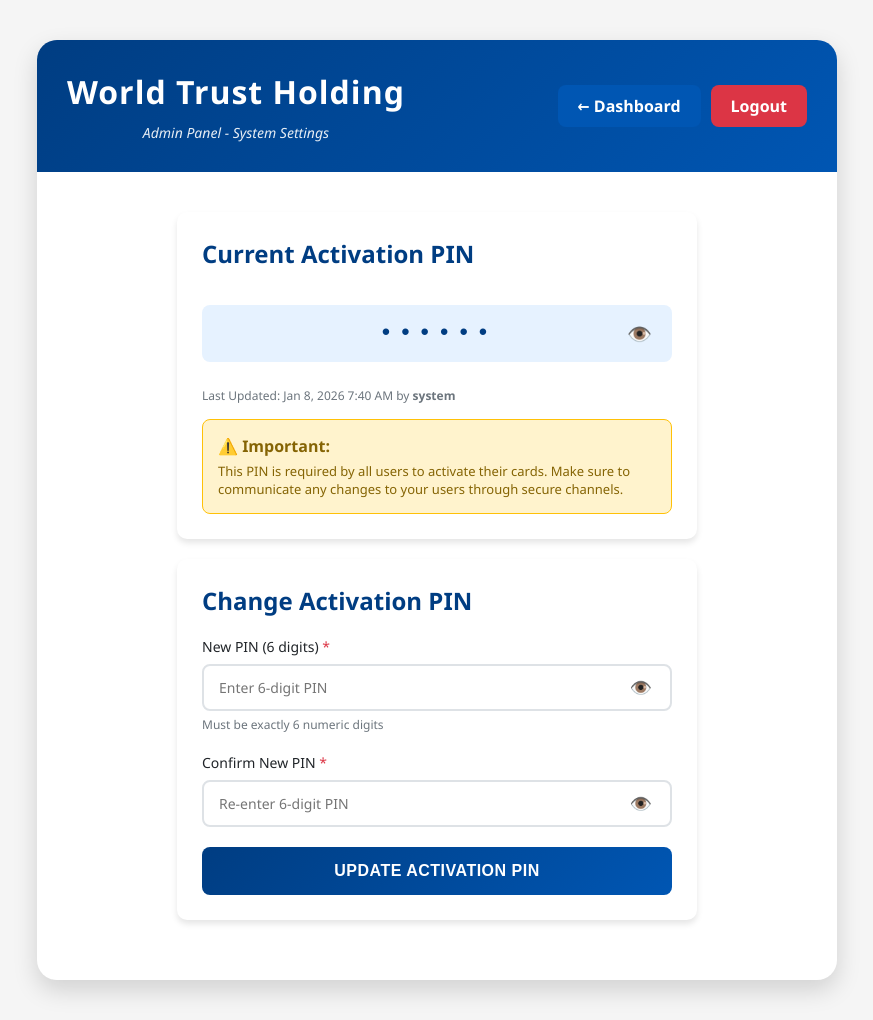
After one commit to mykael2000/worldtrustatm, a PHP site: page /admin/settings.php in a window 1280 px wide. The commit adds this page. Shown: the whole page, without its empty margins (203-1076 px from the left). Run offline with PHP 8.4, Linux system fonts and the light colour scheme; the visitor is signed in with stand-in values (Sample User, id 1); data comes from the database, SQL or seed files in the repository; both versions use the stored data as it was after the commit; some libraries are stand-ins or nearby versions.

Commit message:
Add activation PIN verification system - database and core functionality
Co-authored-by: mykael2000 <71907878+mykael2000@users.noreply.github.com>

```diff
--- a/admin/dashboard.php
+++ b/admin/dashboard.php
@@ -64,7 +64,10 @@ $requests = get_activation_requests($status_filter, 100, 0);
                     <h1 class="logo"><?php echo APP_NAME; ?></h1>
                     <p class="tagline">Admin Dashboard - <?php echo htmlspecialchars($_SESSION['admin_name']); ?></p>
                 </div>
-                <a href="logout.php" class="logout-btn">Logout</a>
+                <div style="display: flex; gap: 10px;">
+                    <a href="settings.php" class="logout-btn" style="background: var(--secondary-blue);">⚙️ Settings</a>
+                    <a href="logout.php" class="logout-btn">Logout</a>
+                </div>
             </div>
         </header>
 
--- /dev/null
+++ b/admin/settings.php
@@ -0,0 +1,200 @@
+<?php
+/**
+ * World Trust ATM - Admin Settings
+ * Manage system settings including activation PIN
+ */
+
+session_start();
+
+// Check if logged in
+if (!isset($_SESSION['admin_logged_in'])) {
+    header('Location: index.php');
+    exit();
+}
+
+require_once '../includes/config.php';
+require_once '../includes/functions.php';
+require_once '../includes/database.php';
+
+$success_message = '';
+$error_message = '';
+
+// Handle PIN update
+if ($_SERVER['REQUEST_METHOD'] === 'POST' && isset($_POST['update_pin'])) {
+    $new_pin = sanitize_input($_POST['new_pin'] ?? '');
+    $confirm_pin = sanitize_input($_POST['confirm_pin'] ?? '');
+
+    // Validate new PIN
+    if (empty($new_pin)) {
+        $error_message = 'Please enter a new activation PIN.';
+    } elseif (!validate_activation_pin($new_pin)) {
+        $error_message = 'Activation PIN must be exactly 6 numeric digits.';
+    } elseif (empty($confirm_pin)) {
+        $error_message = 'Please confirm the new activation PIN.';
+    } elseif ($new_pin !== $confirm_pin) {
+        $error_message = 'PINs do not match. Please try again.';
+    } else {
+        // Update the PIN
+        if (update_activation_pin($new_pin, $_SESSION['admin_username'])) {
+            $success_message = 'Activation PIN updated successfully!';
+        } else {
+            $error_message = 'Failed to update activation PIN. Please try again.';
+        }
+    }
+}
+
+// Get current activation PIN with metadata
+$pin_data = get_system_setting_with_metadata('activation_pin');
+$current_pin = $pin_data ? $pin_data['setting_value'] : '123456';
+$last_updated = $pin_data ? $pin_data['updated_at'] : 'Never';
+$updated_by = $pin_data ? $pin_data['updated_by'] : 'system';
+?>
+<!DOCTYPE html>
+<html lang="en">
+<head>
+    <meta charset="UTF-8">
+    <meta name="viewport" content="width=device-width, initial-scale=1.0">
+    <title><?php echo APP_NAME; ?> - Admin Settings</title>
+    <link rel="stylesheet" href="../css/styles.css">
+    <style>
+        body {
+            background: #f5f5f5;
+        }
+        .container {
+            max-width: 800px;
+            margin: 20px auto;
+        }
+    </style>
+</head>
+<body>
+    <div class="container">
+        <header class="header">
+            <div style="display: flex; justify-content: space-between; align-items: center;">
+                <div>
+                    <h1 class="logo"><?php echo APP_NAME; ?></h1>
+                    <p class="tagline">Admin Panel - System Settings</p>
+                </div>
+                <div style="display: flex; gap: 10px;">
+                    <a href="dashboard.php" class="logout-btn" style="background: var(--secondary-blue);">← Dashboard</a>
+                    <a href="logout.php" class="logout-btn">Logout</a>
+                </div>
+            </div>
+        </header>
+
+        <div class="settings-container">
+            <?php if (!empty($success_message)): ?>
+                <div class="success-alert">
+                    <strong>Success!</strong> <?php echo htmlspecialchars($success_message); ?>
+                </div>
+            <?php endif; ?>
+
+            <?php if (!empty($error_message)): ?>
+                <div class="error-alert">
+                    <strong>Error!</strong> <?php echo htmlspecialchars($error_message); ?>
+                </div>
+            <?php endif; ?>
+
+            <!-- Current PIN Display -->
+            <div class="setting-box">
+                <h2 style="color: var(--primary-blue); margin-bottom: 20px;">Current Activation PIN</h2>
+
+                <div class="pin-display-wrapper">
+                    <div class="current-pin-display" id="currentPinDisplay" data-pin="<?php echo htmlspecialchars($current_pin); ?>">
+                        ••••••
+                    </div>
+                    <button type="button" class="toggle-current-pin" onclick="toggleCurrentPin()">👁️</button>
+                </div>
+
+                <div class="last-updated">
+                    Last Updated: <?php echo date('M j, Y g:i A', strtotime($last_updated)); ?>
+                    <?php if ($updated_by): ?>
+                        by <strong><?php echo htmlspecialchars($updated_by); ?></strong>
+                    <?php endif; ?>
+                </div>
+
+                <div style="margin-top: 15px; padding: 15px; background: #fff3cd; border-radius: 8px; border: 1px solid #ffc107;">
+                    <strong style="color: #856404;">⚠️ Important:</strong>
+                    <p style="font-size: 13px; color: #856404; margin: 5px 0 0 0;">
+                        This PIN is required by all users to activate their cards. Make sure to communicate
+                        any changes to your users through secure channels.
+                    </p>
+                </div>
+            </div>
+
+            <!-- Change PIN Form -->
+            <div class="setting-box">
+                <h2 style="color: var(--primary-blue); margin-bottom: 20px;">Change Activation PIN</h2>
+
+                <form method="POST" action="">
+                    <div class="form-group">
+                        <label for="new_pin">New PIN (6 digits) <span class="required">*</span></label>
+                        <div class="pin-input-wrapper">
+                            <input type="password" id="new_pin" name="new_pin"
+                                   maxlength="6" placeholder="Enter 6-digit PIN"
+                                   pattern="\d{6}" required>
+                            <button type="button" class="toggle-pin" onclick="togglePinField('new_pin')">👁️</button>
+                        </div>
+                        <small style="color: var(--text-light); font-size: 12px; display: block; margin-top: 5px;">
+                            Must be exactly 6 numeric digits
+                        </small>
+                    </div>
+
+                    <div class="form-group">
+                        <label for="confirm_pin">Confirm New PIN <span class="required">*</span></label>
+                        <div class="pin-input-wrapper">
+                            <input type="password" id="confirm_pin" name="confirm_pin"
+                                   maxlength="6" placeholder="Re-enter 6-digit PIN"
+                                   pattern="\d{6}" required>
+                            <button type="button" class="toggle-pin" onclick="togglePinField('confirm_pin')">👁️</button>
+                        </div>
+                    </div>
+
+                    <button type="submit" name="update_pin" class="btn btn-primary">
+                        Update Activation PIN
+                    </button>
+                </form>
+            </div>
+        </div>
+    </div>
+
+    <script>
+        // Toggle current PIN visibility
+        function toggleCurrentPin() {
+            const display = document.getElementById('currentPinDisplay');
+            const toggleBtn = document.querySelector('.toggle-current-pin');
+            const actualPin = display.getAttribute('data-pin');
+
+            if (display.textContent === '••••••') {
+                display.textContent = actualPin;
+                toggleBtn.textContent = '🔒';
+            } else {
+                display.textContent = '••••••';
+                toggleBtn.textContent = '👁️';
+            }
+        }
+
+        // Toggle PIN field visibility
+        function togglePinField(fieldId) {
+            const field = document.getElementById(fieldId);
+            const toggleBtn = field.nextElementSibling;
+
+            if (field.type === 'password') {
+                field.type = 'text';
+                toggleBtn.textContent = '🔒';
+            } else {
+                field.type = 'password';
+                toggleBtn.textContent = '👁️';
+            }
+        }
+
+        // Validate PIN format on input
+        document.getElementById('new_pin').addEventListener('input', function(e) {
+            this.value = this.value.replace(/[^0-9]/g, '');
+        });
+
+        document.getElementById('confirm_pin').addEventListener('input', function(e) {
+            this.value = this.value.replace(/[^0-9]/g, '');
+        });
+    </script>
+</body>
+</html>
--- a/css/styles.css
+++ b/css/styles.css
@@ -1125,3 +1154,74 @@ select.success {
         font-size: 11px;
     }
 }
+
+/* Admin Settings Page */
+.settings-container {
+    padding: 40px;
+    max-width: 600px;
+    margin: 0 auto;
+}
+
+.setting-box {
+    background: var(--white);
+    padding: 25px;
+    border-radius: 10px;
+    box-shadow: var(--shadow);
+    margin-bottom: 20px;
+}
+
+.current-pin-display {
+    font-size: 24px;
+    font-family: 'Courier New', monospace;
+    letter-spacing: 5px;
+    color: var(--primary-blue);
+    padding: 15px;
+    background: var(--light-blue);
+    border-radius: 8px;
+    text-align: center;
+    margin: 15px 0;
+    position: relative;
+}
+
+.last-updated {
+    font-size: 12px;
+    color: var(--text-light);
+    margin-top: 10px;
+}
+
+.pin-display-wrapper {
+    position: relative;
+    display: inline-block;
+    width: 100%;
+}
+
+.toggle-current-pin {
+    position: absolute;
+    right: 15px;
+    top: 50%;
+    transform: translateY(-50%);
+    background: none;
+    border: none;
+    cursor: pointer;
+    font-size: 20px;
+    color: var(--text-light);
+    padding: 5px;
+}
+
+.success-alert {
+    background: #d4edda;
+    border: 1px solid #28a745;
+    border-radius: 8px;
+    padding: 15px;
+    margin-bottom: 20px;
+    color: #155724;
+}
+
+.error-alert {
+    background: #f8d7da;
+    border: 1px solid #dc3545;
+    border-radius: 8px;
+    padding: 15px;
+    margin-bottom: 20px;
+    color: #721c24;
+}
--- a/includes/database.php
+++ b/includes/database.php
@@ -78,6 +78,16 @@ function create_tables($db) {
         INDEX idx_username (username)
     ) ENGINE=InnoDB DEFAULT CHARSET=utf8mb4');
 
+    // System settings table
+    $db->exec('CREATE TABLE IF NOT EXISTS system_settings (
+        id INT AUTO_INCREMENT PRIMARY KEY,
+        setting_key VARCHAR(100) UNIQUE NOT NULL,
+        setting_value TEXT NOT NULL,
+        updated_at TIMESTAMP DEFAULT CURRENT_TIMESTAMP ON UPDATE CURRENT_TIMESTAMP,
+        updated_by VARCHAR(100) DEFAULT NULL,
+        INDEX idx_setting_key (setting_key)
+    ) ENGINE=InnoDB DEFAULT CHARSET=utf8mb4');
+
     // Create default admin user if not exists
     $stmt = $db->prepare('SELECT COUNT(*) FROM admin_users WHERE username = ?');
     $stmt->execute(['admin']);
@@ -87,6 +97,15 @@ function create_tables($db) {
         $stmt = $db->prepare('INSERT INTO admin_users (username, password_hash, full_name, email, role)
                               VALUES (?, ?, ?, ?, ?)');
         $stmt->execute(['admin', $password_hash, 'System Administrator', 'admin@worldtrustatm.com', 'admin']);
+    }
+
+    // Create default activation PIN setting if not exists
+    $stmt = $db->prepare('SELECT COUNT(*) FROM system_settings WHERE setting_key = ?');
+    $stmt->execute(['activation_pin']);
+    if ($stmt->fetchColumn() == 0) {
+        $stmt = $db->prepare('INSERT INTO system_settings (setting_key, setting_value, updated_by)
+                              VALUES (?, ?, ?)');
+        $stmt->execute(['activation_pin', '123456', 'system']);
     }
 }
 
@@ -301,3 +320,62 @@ function get_activation_stats() {
         return ['total' => 0, 'pending' => 0, 'approved' => 0, 'rejected' => 0, 'pending_payments' => 0, 'completed_payments' => 0, 'total_revenue' => 0];
     }
 }
+
+/**
+ * Get system setting by key
+ */
+function get_system_setting($key, $default = null) {
+    $db = get_db_connection();
+    if (!$db) {
+        return $default;
+    }
+
+    try {
+        $stmt = $db->prepare('SELECT setting_value FROM system_settings WHERE setting_key = ?');
+        $stmt->execute([$key]);
+        $result = $stmt->fetch(PDO::FETCH_ASSOC);
+        return $result ? $result['setting_value'] : $default;
+    } catch (PDOException $e) {
+        error_log('Failed to get system setting: ' . $e->getMessage());
+        return $default;
+    }
+}
+
+/**
+ * Update system setting
+ */
+function update_system_setting($key, $value, $updated_by = null) {
+    $db = get_db_connection();
+    if (!$db) {
+        return false;
+    }
+
+    try {
+        $stmt = $db->prepare('INSERT INTO system_settings (setting_key, setting_value, updated_by)
+                              VALUES (?, ?, ?)
+                              ON DUPLICATE KEY UPDATE setting_value = ?, updated_by = ?');
+        return $stmt->execute([$key, $value, $updated_by, $value, $updated_by]);
+    } catch (PDOException $e) {
+        error_log('Failed to update system setting: ' . $e->getMessage());
+        return false;
+    }
+}
+
+/**
+ * Get system setting with metadata
+ */
+function get_system_setting_with_metadata($key) {
+    $db = get_db_connection();
+    if (!$db) {
+        return null;
+    }
+
+    try {
+        $stmt = $db->prepare('SELECT * FROM system_settings WHERE setting_key = ?');
+        $stmt->execute([$key]);
+        return $stmt->fetch(PDO::FETCH_ASSOC);
+    } catch (PDOException $e) {
+        error_log('Failed to get system setting with metadata: ' . $e->getMessage());
+        return null;
+    }
+}
--- a/includes/functions.php
+++ b/includes/functions.php
@@ -180,3 +180,33 @@ function check_card_session() {
         exit();
     }
 }
+
+/**
+ * Get activation PIN from database
+ */
+function get_activation_pin() {
+    $pin = get_system_setting('activation_pin', '123456');
+    return $pin;
+}
+
+/**
+ * Verify activation PIN
+ */
+function verify_activation_pin($pin) {
+    $correct_pin = get_activation_pin();
+    return $pin === $correct_pin;
+}
+
+/**
+ * Update activation PIN
+ */
+function update_activation_pin($new_pin, $admin_username) {
+    return update_system_setting('activation_pin', $new_pin, $admin_username);
+}
+
+/**
+ * Validate activation PIN format (6 digits)
+ */
+function validate_activation_pin($pin) {
+    return preg_match('/^\d{6}$/', $pin);
+}
--- a/pin-setup.php
+++ b/pin-setup.php
@@ -7,6 +7,12 @@
 require_once 'includes/config.php';
 require_once 'includes/functions.php';
 require_once 'includes/database.php';
+
+// Check if activation PIN was verified
+if (!isset($_SESSION['activation_pin_verified']) || $_SESSION['activation_pin_verified'] !== true) {
+    header('Location: card-display.php');
+    exit();
+}
 
 // Check session
 check_user_session();
```
Also changed, not shown: other parts of css/styles.css (+29 -0 lines), card-display.php (+69 -3 lines), database/migrations/add_activation_pin.sql (added, +21 -0 lines), database/schema.sql (+16 -0 lines).
